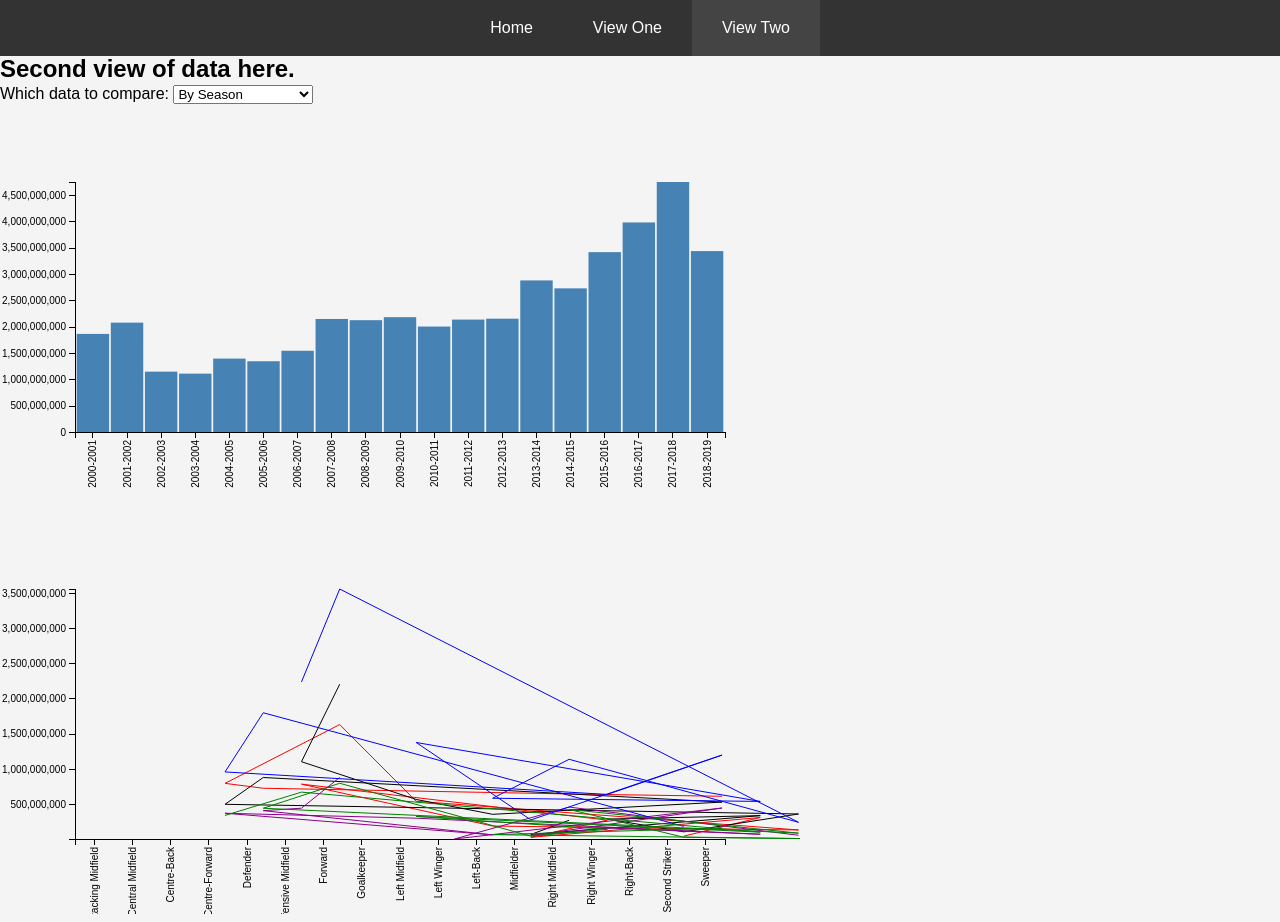
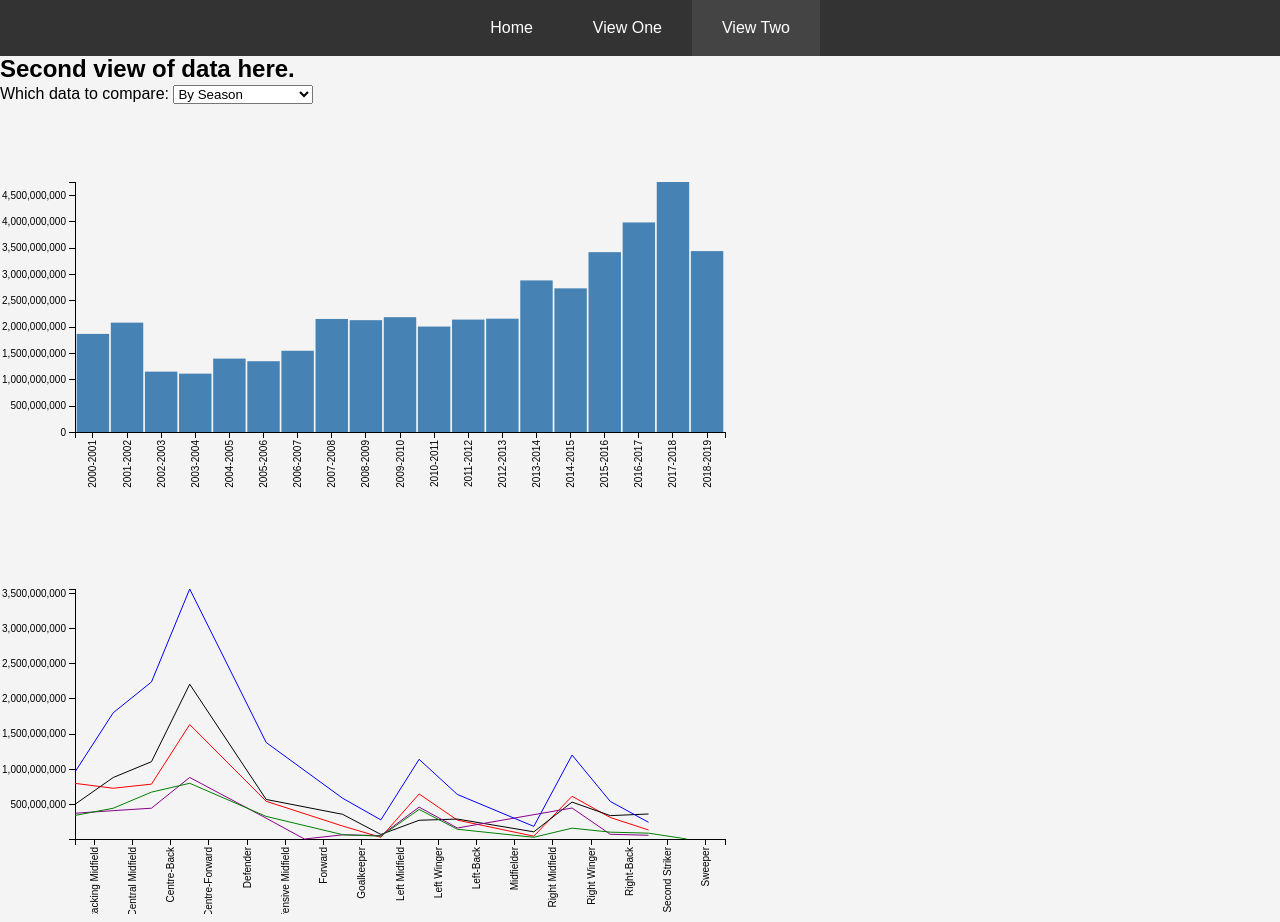
Before and after one commit to AMLoucas/CS5044-Practical-02, a plain HTML site: page view-two.html in a window 1280 px wide. Drawn offline with nearby package versions, Linux system fonts and the light colour scheme.

Commit message:
Fixed the sorting

```diff
--- a/view-two.html
+++ b/view-two.html
@@ -266,6 +266,29 @@
 						final.push(data_for_line[iter]);
 					});
 
+					/**
+					 * Function for compare to sort the array of objects using each objects key.
+					 * Code was found from https://www.sitepoint.com/sort-an-array-of-objects-in-javascript/
+					 * Using code from here to do the sorting.
+					 */
+					function compare(a, b) {
+						// Use toUpperCase() to ignore character casing
+						const keyA = a.key.toUpperCase();
+						const keyB = b.key.toUpperCase();
+
+						let comparison = 0;
+						if (keyA > keyB) {
+							comparison = 1;
+						} else if (keyA < keyB) {
+							comparison = -1;
+						}
+						return comparison;
+					}
+
+					final.forEach(function(d) {
+						d.values.sort(compare);
+						console.log(d.values);
+					});
 
 
 					// X-AXIS creation and domain.
@@ -326,7 +349,7 @@
 
 					var lineGenerator = d3.line()
 							.x(function(d){
-								return (margin.left + margin.right + xScale(d.key));
+								return (xScale(d.key));
 							})
 							.y(function(d){
 								return yScale(parseInt(d.value));
```
